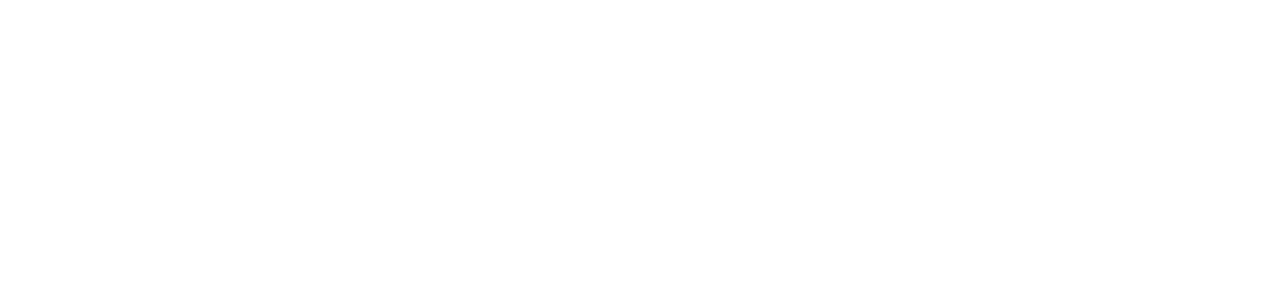
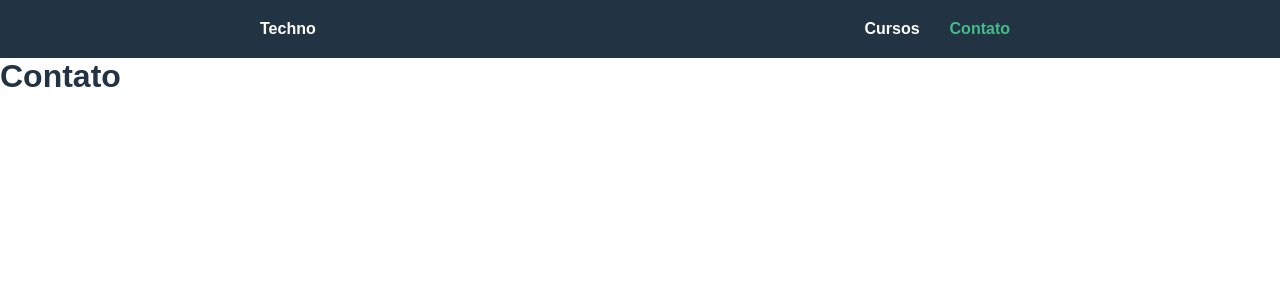
Before and after one commit to Henrique1204/Techno-Cursos, a Vue app: page /contato in a window 1280 px wide. Shown: the top 300 px of the page. Built offline with nearby package versions, Linux system fonts and the light colour scheme.

Commit message:
Criar componente para header do site

```diff
--- a/src/App.vue
+++ b/src/App.vue
@@ -1,8 +1,43 @@
 <template>
   <div id="app">
+    <HeaderSite />
+
+    <router-view></router-view>
   </div>
 </template>
 
+<script>
+  import HeaderSite from "@/components/HeaderSite.vue";
+
+  export default {
+    components: {
+      HeaderSite
+    }
+  }
+</script>
+
 <style>
+  *, *::after, *::before {
+    margin: 0px;
+    padding: 0px;
+    box-sizing: border-box;
+    font-family: inherit;
+    text-decoration: none;
+    list-style: none;
+    color: inherit;
+  }
 
+  body {
+    font-family: "Avenir", Arial, Helvetica, sans-serif;
+    color: #234;
+  }
+
+  a {
+    font-weight: bold;
+    transition: color 0.3s ease;
+  }
+
+  a.router-link-active, a:hover {
+    color: #4B8;
+  }
 </style>
--- /dev/null
+++ b/src/components/HeaderSite.vue
@@ -0,0 +1,51 @@
+<template>
+  <header>
+      <nav>
+            <div class="logo">
+                <router-link to="/">Techno</router-link>
+            </div>
+
+            <ul>
+                <li><router-link to="/cursos">Cursos</router-link></li>
+                <li><router-link to="/contato">Contato</router-link></li>
+            </ul>
+      </nav>
+  </header>
+</template>
+
+<script>
+    export default {
+        name: 'HeaderSite'
+    }
+</script>
+
+<style scoped>
+    header {
+        color: #FFF;
+        background-color: #234;
+    }
+
+    nav {
+        max-width: 800px;
+        padding: 20px;
+        margin: 0 auto;
+        display: flex;
+        justify-content: space-between;
+    }
+
+    .logo a.router-link-active {
+        color: #FFF;
+    }
+
+    ul li {
+        display: inline-block;
+    }
+
+    ul li + li {
+        margin-left: 10px;
+    }
+
+    ul li a {
+        padding: 0 10px;
+    }
+</style>
--- a/src/router/index.js
+++ b/src/router/index.js
@@ -1,6 +1,8 @@
 import Vue from 'vue';
 import VueRouter from 'vue-router';
 import Home from '../views/Home.vue';
+import Contato from '../views/Contato.vue';
+import Cursos from '../views/Cursos.vue';
 
 Vue.use(VueRouter);
 
@@ -9,6 +11,16 @@
     path: '/',
     name: 'Home',
     component: Home
+  },
+  {
+    path: '/contato',
+    name: 'contato',
+    component: Contato
+  },
+  {
+    path: '/cursos',
+    name: 'cursos',
+    component: Cursos
   }
 ];
 
--- /dev/null
+++ b/src/views/Contato.vue
@@ -0,0 +1,15 @@
+<template>
+    <div>
+        <h1>Contato</h1>
+    </div>
+</template>
+
+<script>
+    export default {
+
+    }
+</script>
+
+<style>
+
+</style>
--- /dev/null
+++ b/src/views/Cursos.vue
@@ -0,0 +1,15 @@
+<template>
+    <div>
+        <h1>Cursos</h1>
+    </div>
+</template>
+
+<script>
+    export default {
+
+    }
+</script>
+
+<style>
+
+</style>
--- a/src/views/Home.vue
+++ b/src/views/Home.vue
@@ -1,5 +1,6 @@
 <template>
   <div class="home">
+    <h1>Home</h1>
   </div>
 </template>
 
```
